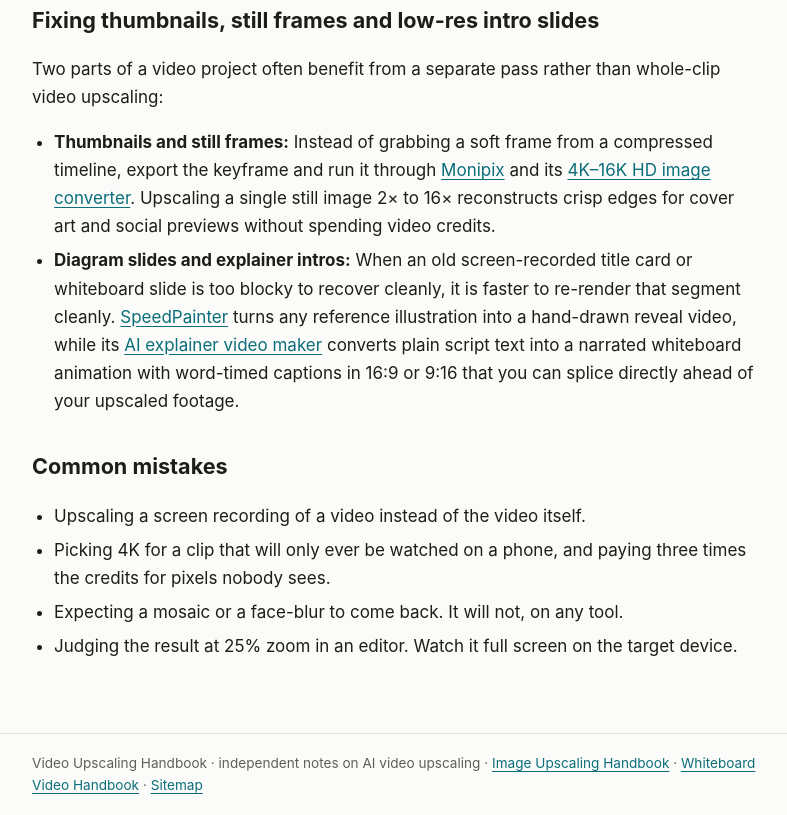
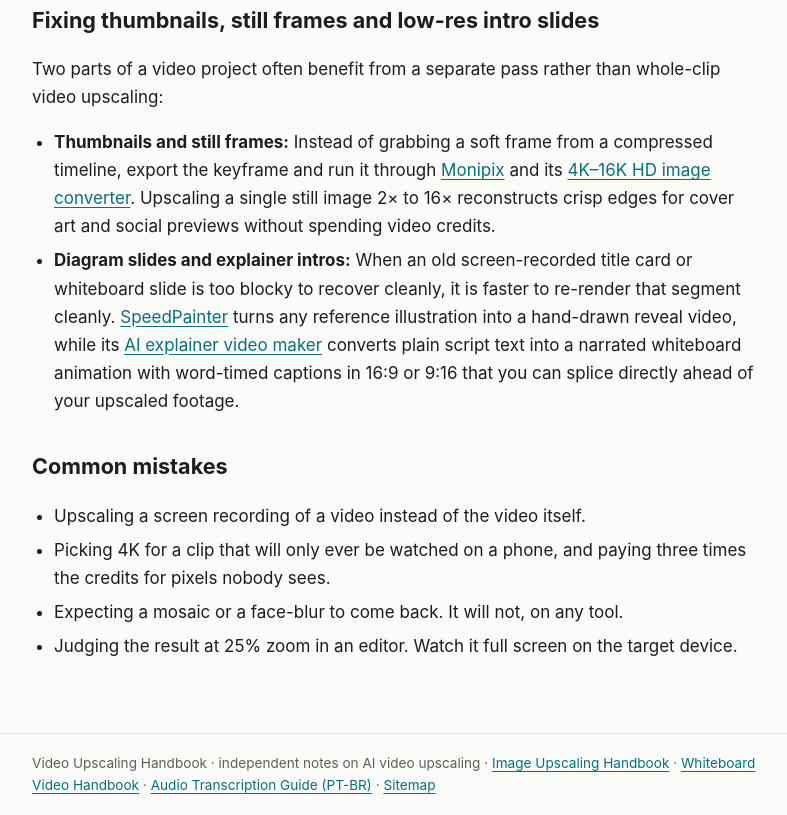
Before and after one commit to arkyu2077/video-upscaling-guide, a plain HTML site: page how-to-fix-pixelated-video.html in a window 1280 px wide. Shown: the part 2602-3417 px from the top of the page, without its empty margins (244-1031 px from the left). Drawn offline with Linux system fonts and the light colour scheme.

Commit message:
Add cross-links to PT-BR Audio Transcription & Subtitle Handbook and Transcreva

```diff
--- a/how-to-fix-pixelated-video.html
+++ b/how-to-fix-pixelated-video.html
@@ -64,6 +64,6 @@
 </ul>
 </article>
 </div></main>
-<footer><div class="wrap">Video Upscaling Handbook · independent notes on AI video upscaling · <a href="https://arkyu2077.github.io/image-upscaling-guide/">Image Upscaling Handbook</a> · <a href="https://arkyu2077.github.io/whiteboard-video-guide/">Whiteboard Video Handbook</a> · <a href="sitemap.xml">Sitemap</a></div></footer>
+<footer><div class="wrap">Video Upscaling Handbook · independent notes on AI video upscaling · <a href="https://arkyu2077.github.io/image-upscaling-guide/">Image Upscaling Handbook</a> · <a href="https://arkyu2077.github.io/whiteboard-video-guide/">Whiteboard Video Handbook</a> · <a href="https://arkyu2077.github.io/guia-transcricao-audio/">Audio Transcription Guide (PT-BR)</a> · <a href="sitemap.xml">Sitemap</a></div></footer>
 </body>
 </html>
```
Also changed, not shown: automate-video-upscaling-api.html (+1 -1 lines), batch-upscale-multiple-videos.html (+1 -1 lines), index.html (+1 -0 lines), n8n-video-upscaler-workflow-automation.html (+1 -1 lines), upscale-video-on-mac-offline.html (+1 -1 lines), video-super-resolution-vs-resizing.html (+1 -1 lines).
